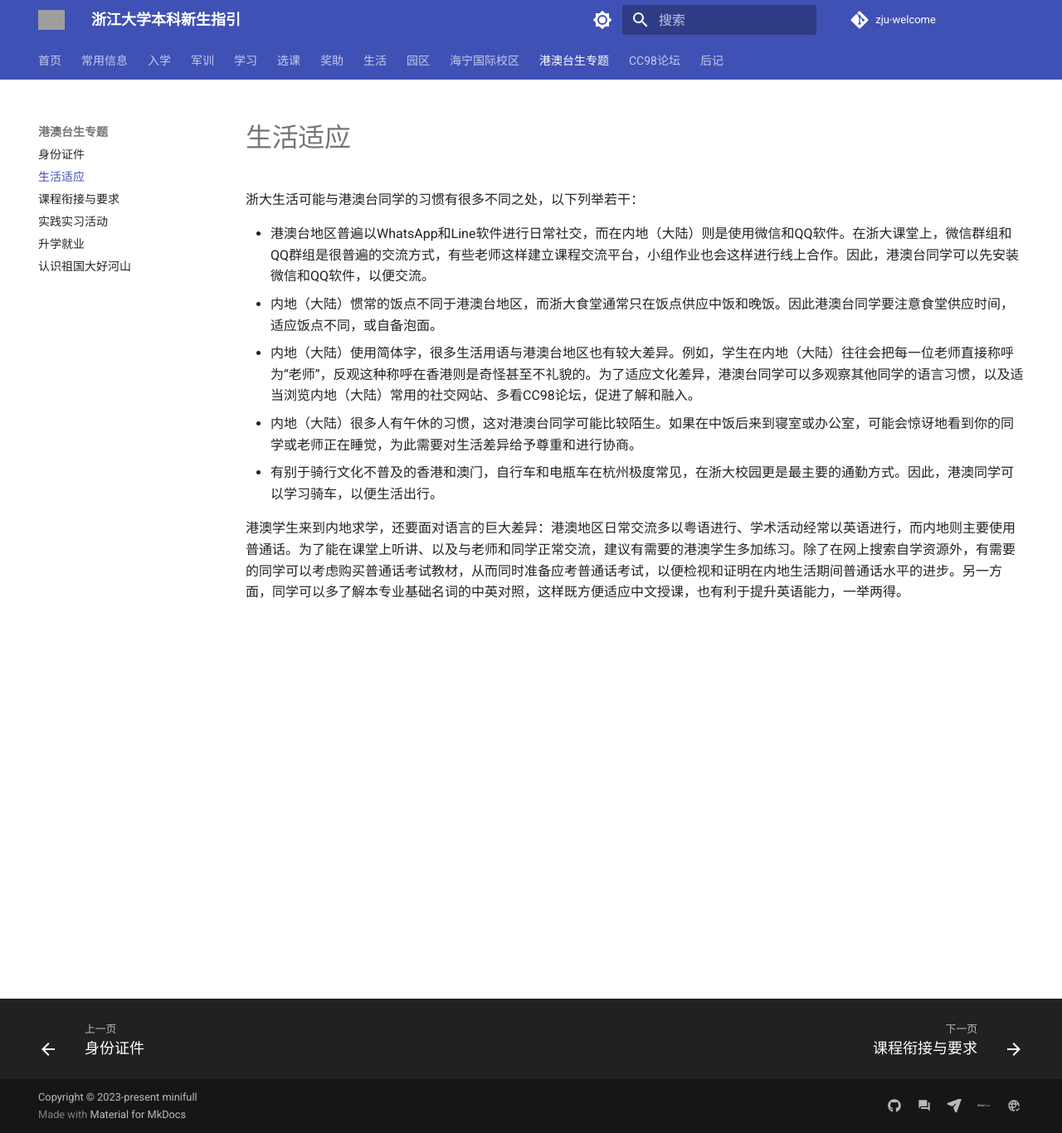
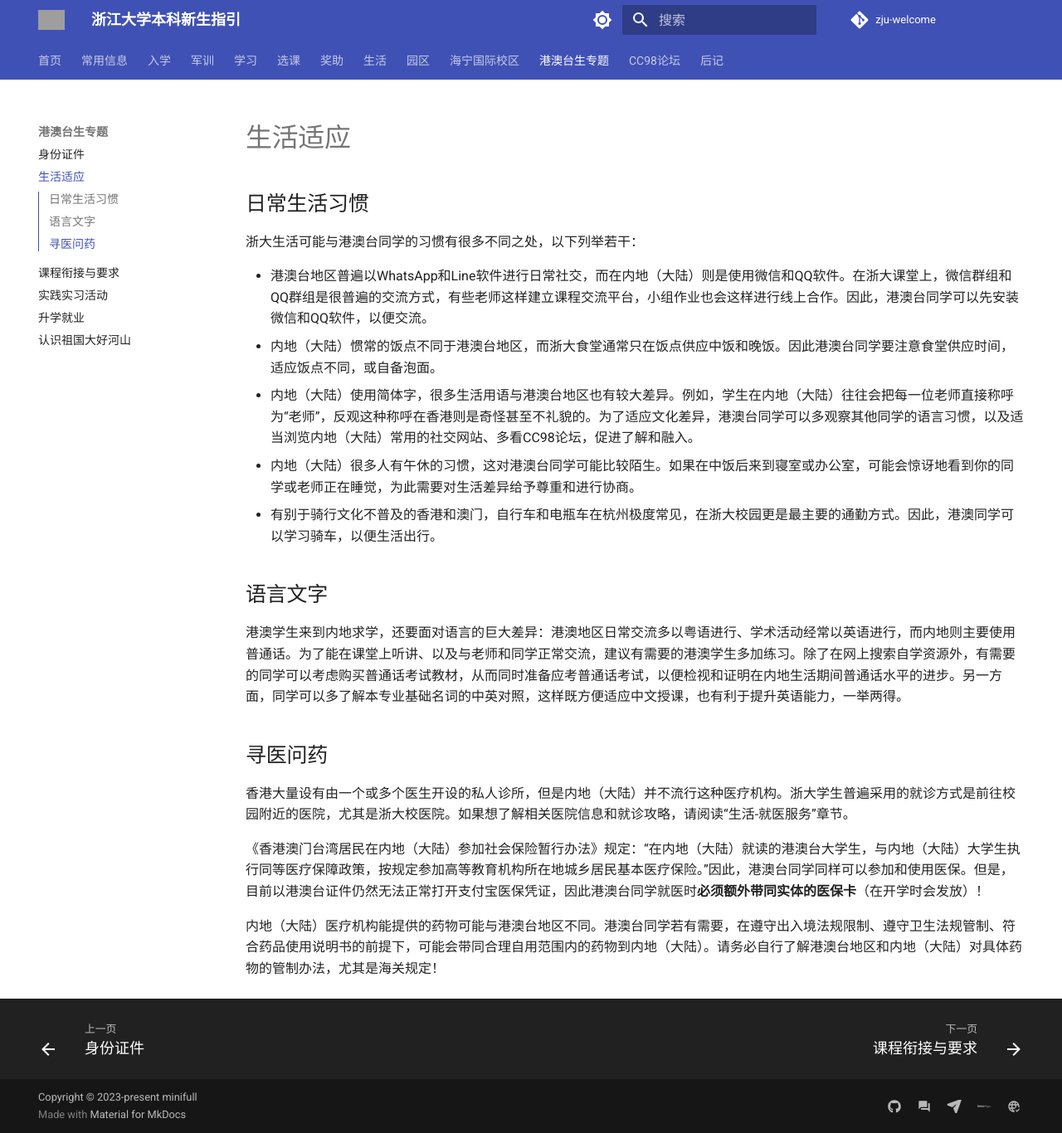
Before and after one commit to mini-full/zju-welcome, an MkDocs documentation site: the page built from docs/HK_Macao_Taiwan/livingatzju.md, in a window 1280 px wide and 1366 px high. Shown: the whole window at 83% size. Built offline with MkDocs 1.6.1 and Material for MkDocs 9.7.7, drawn with Linux system fonts in a browser that asks for light colours; comment, search, counter and statistics services are not loaded; grey boxes are pictures that could not be loaded.

Commit message:
sync with hkmctw ver 6

```diff
--- a/docs/HK_Macao_Taiwan/livingatzju.md
+++ b/docs/HK_Macao_Taiwan/livingatzju.md
@@ -1,4 +1,6 @@
 # 生活适应
+
+## 日常生活习惯
 
 浙大生活可能与港澳台同学的习惯有很多不同之处，以下列举若干：
 
@@ -8,4 +10,14 @@
 - 内地（大陆）很多人有午休的习惯，这对港澳台同学可能比较陌生。如果在中饭后来到寝室或办公室，可能会惊讶地看到你的同学或老师正在睡觉，为此需要对生活差异给予尊重和进行协商。
 - 有别于骑行文化不普及的香港和澳门，自行车和电瓶车在杭州极度常见，在浙大校园更是最主要的通勤方式。因此，港澳同学可以学习骑车，以便生活出行。
 
+## 语言文字
+
 港澳学生来到内地求学，还要面对语言的巨大差异：港澳地区日常交流多以粤语进行、学术活动经常以英语进行，而内地则主要使用普通话。为了能在课堂上听讲、以及与老师和同学正常交流，建议有需要的港澳学生多加练习。除了在网上搜索自学资源外，有需要的同学可以考虑购买普通话考试教材，从而同时准备应考普通话考试，以便检视和证明在内地生活期间普通话水平的进步。另一方面，同学可以多了解本专业基础名词的中英对照，这样既方便适应中文授课，也有利于提升英语能力，一举两得。
+
+## 寻医问药
+
+香港大量设有由一个或多个医生开设的私人诊所，但是内地（大陆）并不流行这种医疗机构。浙大学生普遍采用的就诊方式是前往校园附近的医院，尤其是浙大校医院。如果想了解相关医院信息和就诊攻略，请阅读“生活-就医服务”章节。
+
+《香港澳门台湾居民在内地（大陆）参加社会保险暂行办法》规定：“在内地（大陆）就读的港澳台大学生，与内地（大陆）大学生执行同等医疗保障政策，按规定参加高等教育机构所在地城乡居民基本医疗保险。”因此，港澳台同学同样可以参加和使用医保。但是，目前以港澳台证件仍然无法正常打开支付宝医保凭证，因此港澳台同学就医时**必须额外带同实体的医保卡**（在开学时会发放）！
+
+内地（大陆）医疗机构能提供的药物可能与港澳台地区不同。港澳台同学若有需要，在遵守出入境法规限制、遵守卫生法规管制、符合药品使用说明书的前提下，可能会带同合理自用范围内的药物到内地（大陆）。请务必自行了解港澳台地区和内地（大陆）对具体药物的管制办法，尤其是海关规定！
```
